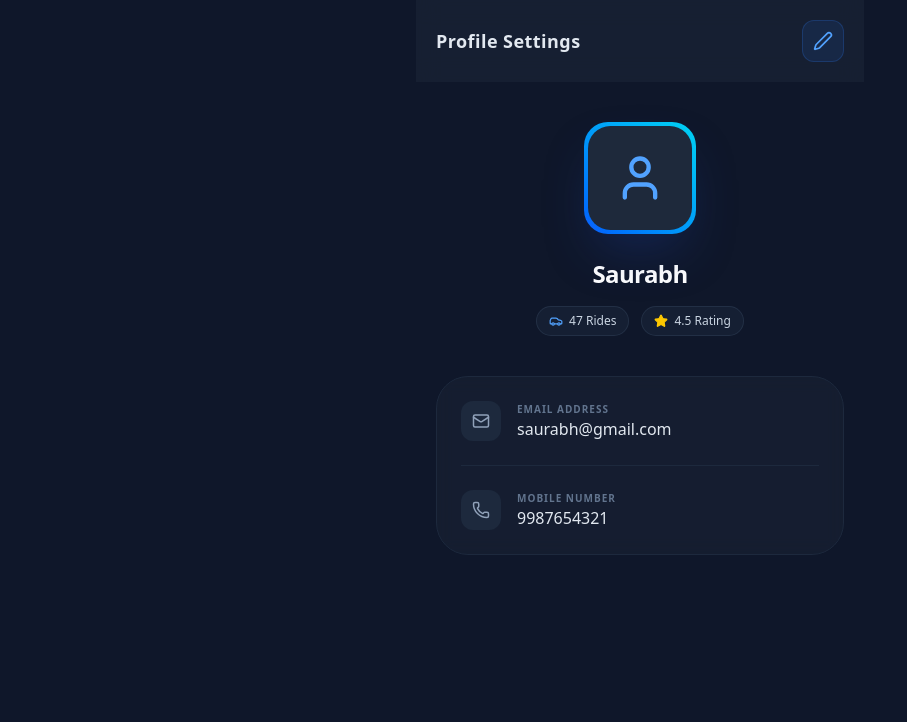
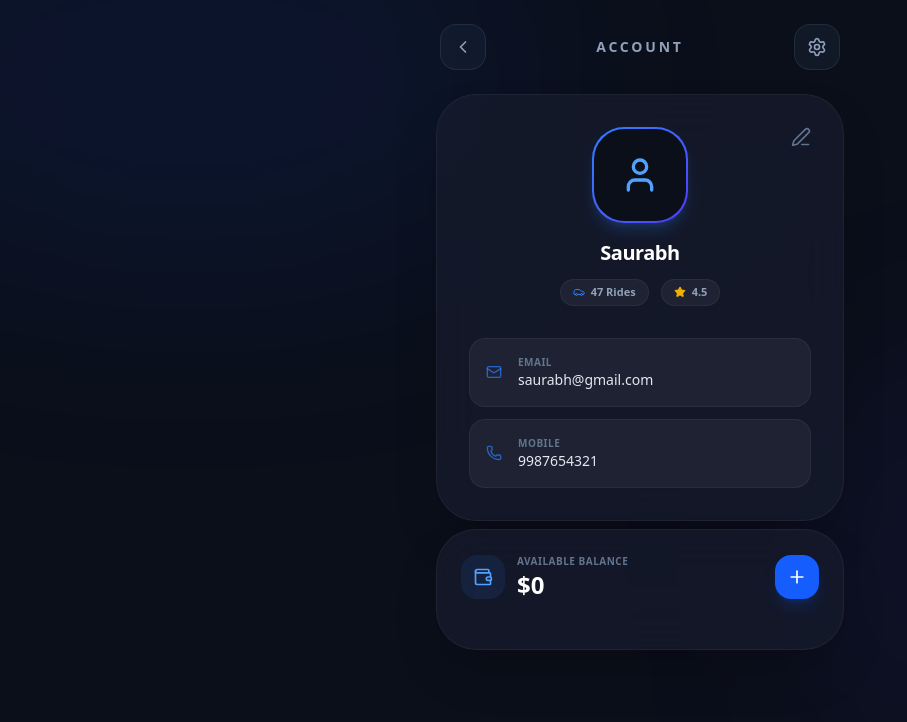
Before and after one commit to saurabhbansal2443/Ride-booking-2, a React (Vite) app: page / in a window 1280 px wide. Shown: the top 722 px of the page, without its empty margins (0-907 px from the left). Built offline with nearby package versions, Linux system fonts and the light colour scheme.

Commit message:
Add wallet balance completed

```diff
--- /dev/null
+++ b/src/Components/AddWalletBalance.jsx
@@ -0,0 +1,95 @@
+import React, { useState } from "react";
+import { useSelector, useDispatch } from "react-redux";
+import { addWalletBalance as walletReducer } from "../store/AppSlice";
+import { Wallet, Plus, CreditCard, ArrowRight, X } from "lucide-react";
+
+const balanceArray = [25, 50, 100, 500];
+
+const AddWalletBalance = () => {
+  const dispatch = useDispatch();
+  const [isAdding, setIsAdding] = useState(false);
+  const [amountToBeadded, setAmountTobeAdded] = useState(0);
+  const walletBalance = useSelector((store) => store.app.walletBalance);
+
+  const handleBalanceAdd = () => {
+    if (amountToBeadded > 0) {
+      dispatch(walletReducer(Number(amountToBeadded)));
+      setIsAdding(false);
+      setAmountTobeAdded(0);
+    }
+  };
+
+  return (
+    <div className="px-5">
+      <div className="bg-[#161b2c]/80 border border-white/5 rounded-[2.5rem] p-6 backdrop-blur-xl shadow-2xl">
+        <div className="flex justify-between items-center mb-6">
+          <div className="flex items-center gap-3">
+            <div className="p-3 bg-blue-500/10 rounded-2xl text-blue-400">
+              <Wallet size={20} />
+            </div>
+            <div>
+              <p className="text-[10px] uppercase font-bold text-slate-500 tracking-wider">
+                Available Balance
+              </p>
+              <h3 className="text-2xl font-black text-white">
+                ${walletBalance.toLocaleString()}
+              </h3>
+            </div>
+          </div>
+          <button
+            onClick={() => setIsAdding(!isAdding)}
+            className={`p-3 rounded-2xl transition-all ${
+              isAdding
+                ? "bg-slate-700 text-white"
+                : "bg-blue-600 text-white shadow-lg shadow-blue-600/20"
+            }`}
+          >
+            {isAdding ? <X size={20} /> : <Plus size={20} />}
+          </button>
+        </div>
+
+        {isAdding && (
+          <div className="space-y-6 animate-in slide-in-from-top-2 duration-300">
+            <div className="grid grid-cols-4 gap-2">
+              {balanceArray.map((amt) => (
+                <button
+                  key={amt}
+                  onClick={() => setAmountTobeAdded(amt)}
+                  className={`py-3 rounded-xl text-xs font-bold transition-all border ${
+                    amountToBeadded === amt
+                      ? "bg-blue-600 border-blue-500 text-white"
+                      : "bg-slate-800/40 border-slate-700 text-slate-400 hover:border-slate-500"
+                  }`}
+                >
+                  ${amt}
+                </button>
+              ))}
+            </div>
+
+            <div className="relative">
+              <div className="absolute left-4 top-1/2 -translate-y-1/2 text-slate-500">
+                <CreditCard size={18} />
+              </div>
+              <input
+                type="number"
+                placeholder="Custom amount..."
+                className="w-full bg-slate-900/50 border border-slate-700/50 pl-12 pr-4 py-4 rounded-2xl focus:border-blue-500 outline-none transition-all text-sm"
+                value={amountToBeadded || ""}
+                onChange={(e) => setAmountTobeAdded(e.target.value)}
+              />
+            </div>
+
+            <button
+              onClick={handleBalanceAdd}
+              className="w-full bg-white text-blue-900 font-black py-4 rounded-2xl flex items-center justify-center gap-2 hover:bg-blue-50 transition-all active:scale-95"
+            >
+              Confirm Deposit <ArrowRight size={18} />
+            </button>
+          </div>
+        )}
+      </div>
+    </div>
+  );
+};
+
+export default AddWalletBalance;
--- a/src/Components/EditProfile.jsx
+++ b/src/Components/EditProfile.jsx
@@ -1,200 +1,77 @@
 import React, { useState } from "react";
 import { useSelector, useDispatch } from "react-redux";
 import { setUserData } from "../store/AppSlice";
-import {
-  User,
-  Mail,
-  Phone,
-  Camera,
-  ChevronLeft,
-  Save,
-  X,
-  Edit2,
-  Star,
-  Car,
-} from "lucide-react";
+import { User, Mail, Phone, Camera, Save, X, Edit3, Star, Car } from "lucide-react";
 
 const EditProfile = () => {
   const [isEditing, setIsEditing] = useState(false);
   const dispatch = useDispatch();
-  const { name, email, phoneNumber } = useSelector(
-    (store) => store.app.userData
-  );
+  const { name, email, phoneNumber } = useSelector((store) => store.app.userData);
+  const [currentData, setCurrentData] = useState({ name, email, phoneNumber });
 
-  const [currentData, setCurrentData] = useState({
-    name: name,
-    email: email,
-    phoneNumber: phoneNumber,
-  });
-
-  function handleUpdateUserDetails() {
-    if (currentData.name.trim().length === 0) return;
-    if (currentData.email.trim().length === 0) return;
+  const handleUpdate = () => {
+    if (currentData.name.trim() && currentData.email.trim()) {
       dispatch(setUserData(currentData));
       setIsEditing(false);
     }
+  };
 
   return (
-    <div className="max-w-md mx-auto min-h-screen bg-[#0f172a] text-slate-200 pb-10 font-sans">
-      {/* Top Navigation */}
-      <div className="flex items-center justify-between p-5 bg-[#1e293b]/50 backdrop-blur-md sticky top-0 z-10">
-        <div className="flex items-center gap-4">
-          <h1 className="text-lg font-semibold tracking-wide">
-            Profile Settings
-          </h1>
-        </div>
+    <div className="px-5 mb-8">
+      <div className="relative bg-[#161b2c]/80 border border-white/5 rounded-[2.5rem] p-8 backdrop-blur-xl shadow-2xl">
+
+        {/* Header Action */}
         <button
           onClick={() => setIsEditing(!isEditing)}
-          className={`p-2.5 rounded-xl transition-all duration-300 ${
-            isEditing
-              ? "bg-red-500/10 text-red-500 border border-red-500/20"
-              : "bg-blue-500/10 text-blue-400 border border-blue-500/20"
-          }`}
+          className="absolute top-6 right-6 p-2 text-slate-500 hover:text-blue-400 transition-colors"
         >
-          {isEditing ? <X size={20} /> : <Edit2 size={20} />}
+          {isEditing ? <X size={20} /> : <Edit3 size={20} />}
         </button>
-      </div>
 
-      {/* Hero Profile Section */}
-      <div className="relative overflow-hidden px-6 py-10 flex flex-col items-center">
-        {/* Decorative Background Glow */}
-        <div className="absolute top-0 left-1/2 -translate-x-1/2 w-64 h-64 bg-blue-600/20 blur-[80px] rounded-full -z-10" />
-
+        {/* Profile Avatar Section */}
+        <div className="flex flex-col items-center">
           <div className="relative group">
-          <div className="w-28 h-28 bg-gradient-to-tr from-blue-600 to-cyan-400 rounded-3xl flex items-center justify-center p-1 shadow-2xl shadow-blue-900/40">
-            <div className="w-full h-full bg-[#1e293b] rounded-[1.4rem] flex items-center justify-center overflow-hidden">
-              <User size={52} className="text-blue-400" />
+            <div className="w-24 h-24 rounded-[2rem] bg-gradient-to-br from-blue-500 to-indigo-600 p-[2px] shadow-lg shadow-blue-500/20">
+              <div className="w-full h-full bg-[#0b0f1a] rounded-[1.9rem] flex items-center justify-center overflow-hidden">
+                <User size={40} className="text-blue-400" />
               </div>
             </div>
             {isEditing && (
-            <button className="absolute -bottom-2 -right-2 p-2.5 bg-blue-500 text-white rounded-xl border-4 border-[#0f172a] hover:scale-110 transition-transform">
-              <Camera size={16} />
-            </button>
+              <div className="absolute -bottom-1 -right-1 p-2 bg-blue-600 rounded-xl border-4 border-[#161b2c] text-white">
+                <Camera size={14} />
+              </div>
             )}
           </div>
 
-        <h2 className="mt-6 text-2xl font-bold tracking-tight text-white">
-          {name}
-        </h2>
+          <h2 className="mt-4 text-xl font-bold text-white tracking-tight">{name}</h2>
 
-        <div className="flex items-center gap-3 mt-4">
-          <div className="flex items-center gap-1.5 px-3 py-1.5 bg-slate-800/50 rounded-full border border-slate-700/50">
-            <Car size={14} className="text-blue-400" />
-            <span className="text-xs font-medium text-slate-300">47 Rides</span>
+          <div className="flex gap-3 mt-3">
+            <div className="flex items-center gap-1.5 px-3 py-1 bg-white/5 rounded-full border border-white/5 text-[11px] font-semibold text-slate-400">
+              <Car size={12} className="text-blue-500" /> 47 Rides
             </div>
-          <div className="flex items-center gap-1.5 px-3 py-1.5 bg-slate-800/50 rounded-full border border-slate-700/50">
-            <Star size={14} className="text-yellow-400 fill-yellow-400" />
-            <span className="text-xs font-medium text-slate-300">
-              4.5 Rating
-            </span>
+            <div className="flex items-center gap-1.5 px-3 py-1 bg-white/5 rounded-full border border-white/5 text-[11px] font-semibold text-slate-400">
+              <Star size={12} className="text-yellow-500 fill-yellow-500" /> 4.5
             </div>
           </div>
         </div>
 
-      {/* Details Card */}
-      <div className="px-5">
-        <div className="bg-[#1e293b]/40 border border-slate-800 rounded-[2rem] p-6 backdrop-blur-sm">
+        {/* Dynamic Content */}
+        <div className="mt-8 space-y-4">
           {!isEditing ? (
-            /* View Mode */
-            <div className="space-y-6">
-              <div className="flex items-center gap-4">
-                <div className="w-10 h-10 rounded-xl bg-slate-800 flex items-center justify-center">
-                  <Mail size={18} className="text-slate-400" />
-                </div>
-                <div>
-                  <p className="text-[10px] uppercase tracking-widest text-slate-500 font-bold">
-                    Email Address
-                  </p>
-                  <p className="text-slate-200">{email}</p>
-                </div>
-              </div>
-
-              <div className="w-full h-[1px] bg-slate-800" />
-
-              <div className="flex items-center gap-4">
-                <div className="w-10 h-10 rounded-xl bg-slate-800 flex items-center justify-center">
-                  <Phone size={18} className="text-slate-400" />
-                </div>
-                <div>
-                  <p className="text-[10px] uppercase tracking-widest text-slate-500 font-bold">
-                    Mobile Number
-                  </p>
-                  <p className="text-slate-200">{phoneNumber}</p>
-                </div>
-              </div>
+            <div className="space-y-3">
+              <InfoRow icon={<Mail size={16}/>} label="Email" value={email} />
+              <InfoRow icon={<Phone size={16}/>} label="Mobile" value={phoneNumber} />
             </div>
           ) : (
-            /* Edit Mode */
-            <div className="space-y-5">
-              <div className="space-y-2">
-                <label className="text-xs font-bold text-slate-500 uppercase ml-1">
-                  Full Name
-                </label>
-                <div className="relative">
-                  <User
-                    className="absolute left-4 top-1/2 -translate-y-1/2 text-slate-500"
-                    size={18}
-                  />
-                  <input
-                    type="text"
-                    className="w-full pl-12 pr-4 py-3.5 bg-slate-900/50 border border-slate-700 rounded-2xl focus:border-blue-500 focus:ring-1 focus:ring-blue-500 outline-none transition-all text-white"
-                    value={currentData.name}
-                    onChange={(e) =>
-                      setCurrentData({ ...currentData, name: e.target.value })
-                    }
-                  />
-                </div>
-              </div>
-
-              <div className="space-y-2">
-                <label className="text-xs font-bold text-slate-500 uppercase ml-1">
-                  Email
-                </label>
-                <div className="relative">
-                  <Mail
-                    className="absolute left-4 top-1/2 -translate-y-1/2 text-slate-500"
-                    size={18}
-                  />
-                  <input
-                    type="email"
-                    className="w-full pl-12 pr-4 py-3.5 bg-slate-900/50 border border-slate-700 rounded-2xl focus:border-blue-500 focus:ring-1 focus:ring-blue-500 outline-none transition-all text-white"
-                    value={currentData.email}
-                    onChange={(e) =>
-                      setCurrentData({ ...currentData, email: e.target.value })
-                    }
-                  />
-                </div>
-              </div>
-
-              <div className="space-y-2">
-                <label className="text-xs font-bold text-slate-500 uppercase ml-1">
-                  Phone
-                </label>
-                <div className="relative">
-                  <Phone
-                    className="absolute left-4 top-1/2 -translate-y-1/2 text-slate-500"
-                    size={18}
-                  />
-                  <input
-                    type="text"
-                    className="w-full pl-12 pr-4 py-3.5 bg-slate-900/50 border border-slate-700 rounded-2xl focus:border-blue-500 focus:ring-1 focus:ring-blue-500 outline-none transition-all text-white"
-                    value={currentData.phoneNumber}
-                    onChange={(e) =>
-                      setCurrentData({
-                        ...currentData,
-                        phoneNumber: e.target.value,
-                      })
-                    }
-                  />
-                </div>
-              </div>
-
+            <div className="space-y-4 animate-in fade-in zoom-in-95 duration-200">
+              <InputField label="Full Name" value={currentData.name} onChange={(val) => setCurrentData({...currentData, name: val})} />
+              <InputField label="Email Address" value={currentData.email} onChange={(val) => setCurrentData({...currentData, email: val})} />
+              <InputField label="Phone Number" value={currentData.phoneNumber} onChange={(val) => setCurrentData({...currentData, phoneNumber: val})} />
               <button
-                onClick={handleUpdateUserDetails}
-                className="w-full mt-4 bg-blue-600 hover:bg-blue-500 text-white font-bold py-4 rounded-2xl shadow-lg shadow-blue-900/20 flex items-center justify-center gap-2 transition-all active:scale-[0.97]"
+                onClick={handleUpdate}
+                className="w-full bg-blue-600 hover:bg-blue-500 py-4 rounded-2xl font-bold text-sm text-white transition-all shadow-lg shadow-blue-600/20 flex items-center justify-center gap-2"
               >
-                <Save size={20} />
-                Save Profile
+                <Save size={18} /> Save Changes
               </button>
             </div>
           )}
@@ -204,4 +81,25 @@ const EditProfile = () => {
   );
 };
 
+const InfoRow = ({ icon, label, value }) => (
+  <div className="flex items-center gap-4 p-4 bg-white/5 rounded-2xl border border-white/5">
+    <div className="text-blue-500/70">{icon}</div>
+    <div>
+      <p className="text-[10px] uppercase font-bold text-slate-500 tracking-wider">{label}</p>
+      <p className="text-sm font-medium text-slate-200">{value}</p>
+    </div>
+  </div>
+);
+
+const InputField = ({ label, value, onChange }) => (
+  <div className="space-y-1.5">
+    <label className="text-[10px] uppercase font-bold text-slate-500 ml-2 tracking-widest">{label}</label>
+    <input
+      className="w-full bg-slate-900/50 border border-slate-700/50 p-4 rounded-2xl focus:border-blue-500 outline-none transition-all text-sm"
+      value={value}
+      onChange={(e) => onChange(e.target.value)}
+    />
+  </div>
+);
+
 export default EditProfile;
--- a/src/Screen/Profile.jsx
+++ b/src/Screen/Profile.jsx
@@ -1,11 +1,33 @@
 import React from "react";
 import EditProfile from "../Components/EditProfile";
+import AddWalletBalance from "../Components/AddWalletBalance";
+import { ChevronLeft, Settings } from "lucide-react";
 
 const Profile = () => {
   return (
-    <div className="min-h-screen bg-[#0f172a] selection:bg-blue-500/30">
-      <div className="relative z-10">
+    <div className="min-h-screen bg-[#0b0f1a] text-slate-200 font-sans selection:bg-blue-500/30 pb-12">
+      {/* Dynamic Background Gradients */}
+      <div className="fixed inset-0 pointer-events-none">
+        <div className="absolute top-[-10%] left-[-10%] w-[50%] h-[40%] bg-blue-600/10 blur-[120px] rounded-full" />
+        <div className="absolute bottom-[10%] right-[-5%] w-[40%] h-[40%] bg-indigo-600/10 blur-[120px] rounded-full" />
+      </div>
+
+      <div className="relative z-10 max-w-md mx-auto">
+        {/* Unified Top Navigation */}
+        <div className="flex items-center justify-between p-6">
+          <button className="p-3 bg-slate-800/40 border border-slate-700/50 rounded-2xl backdrop-blur-md text-slate-400 hover:text-white transition-all">
+            <ChevronLeft size={20} />
+          </button>
+          <h1 className="text-sm font-bold uppercase tracking-[0.2em] text-slate-400">Account</h1>
+          <button className="p-3 bg-slate-800/40 border border-slate-700/50 rounded-2xl backdrop-blur-md text-slate-400 hover:text-white transition-all">
+            <Settings size={20} />
+          </button>
+        </div>
+
         <EditProfile />
+        <div className="-mt-6"> {/* Slight overlap for visual flow */}
+          <AddWalletBalance />
+        </div>
       </div>
     </div>
   );
--- a/src/store/AppSlice.js
+++ b/src/store/AppSlice.js
@@ -6,6 +6,7 @@ const initialState = {
     email: "saurabh@gmail.com",
     phoneNumber: "9987654321",
   },
+  walletBalance: 0,
 };
 
 export const appSlice = createSlice({
@@ -15,9 +16,12 @@ export const appSlice = createSlice({
     setUserData: (state, action) => {
       state.userData = { ...state.userData, ...action.payload };
     },
+    addWalletBalance: (state, action) => {
+      state.walletBalance += parseFloat(action.payload);
+    },
   },
 });
 
-export const { setUserData } = appSlice.actions;
+export const { setUserData, addWalletBalance } = appSlice.actions;
 
 export default appSlice.reducer;
```
Lines whose indentation alone changed are shown as unchanged.
